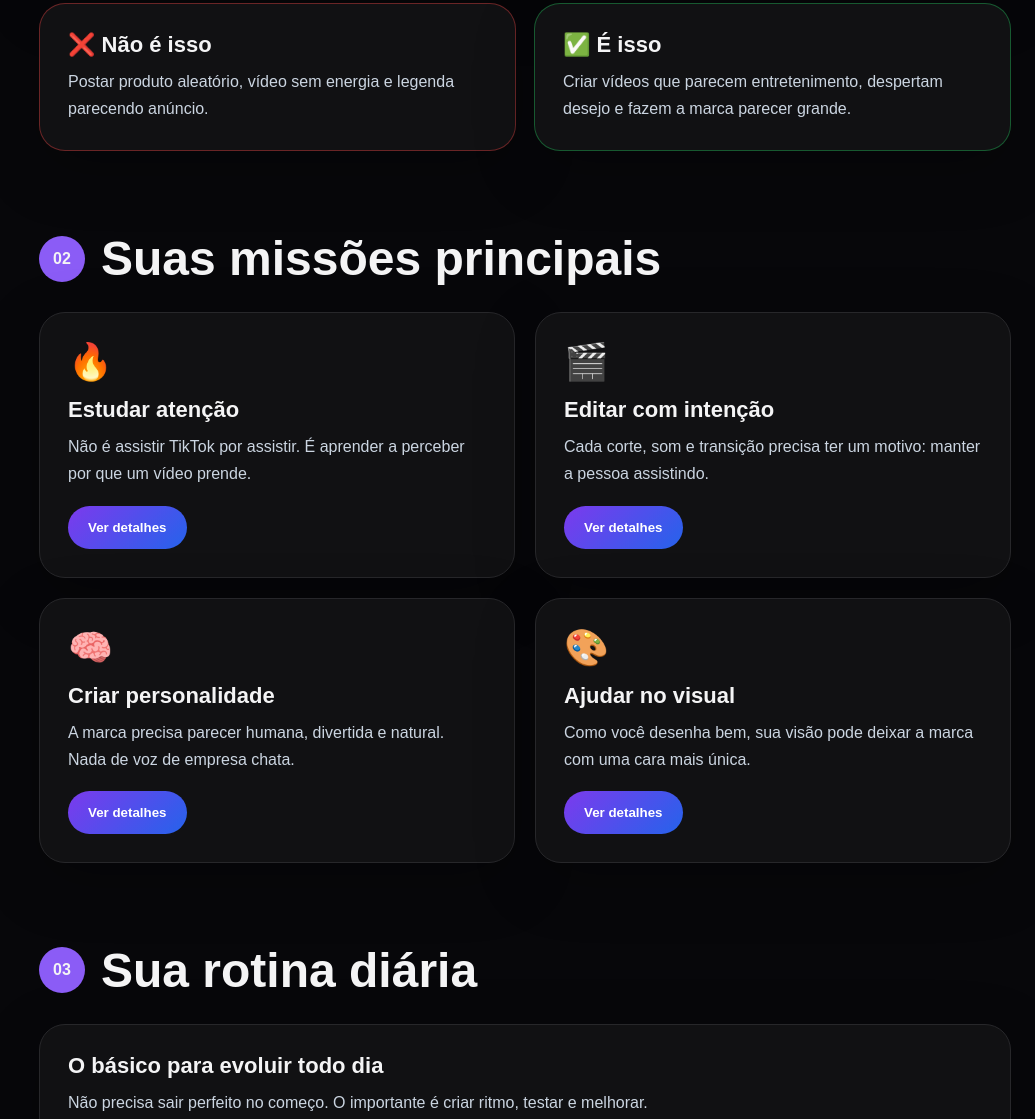
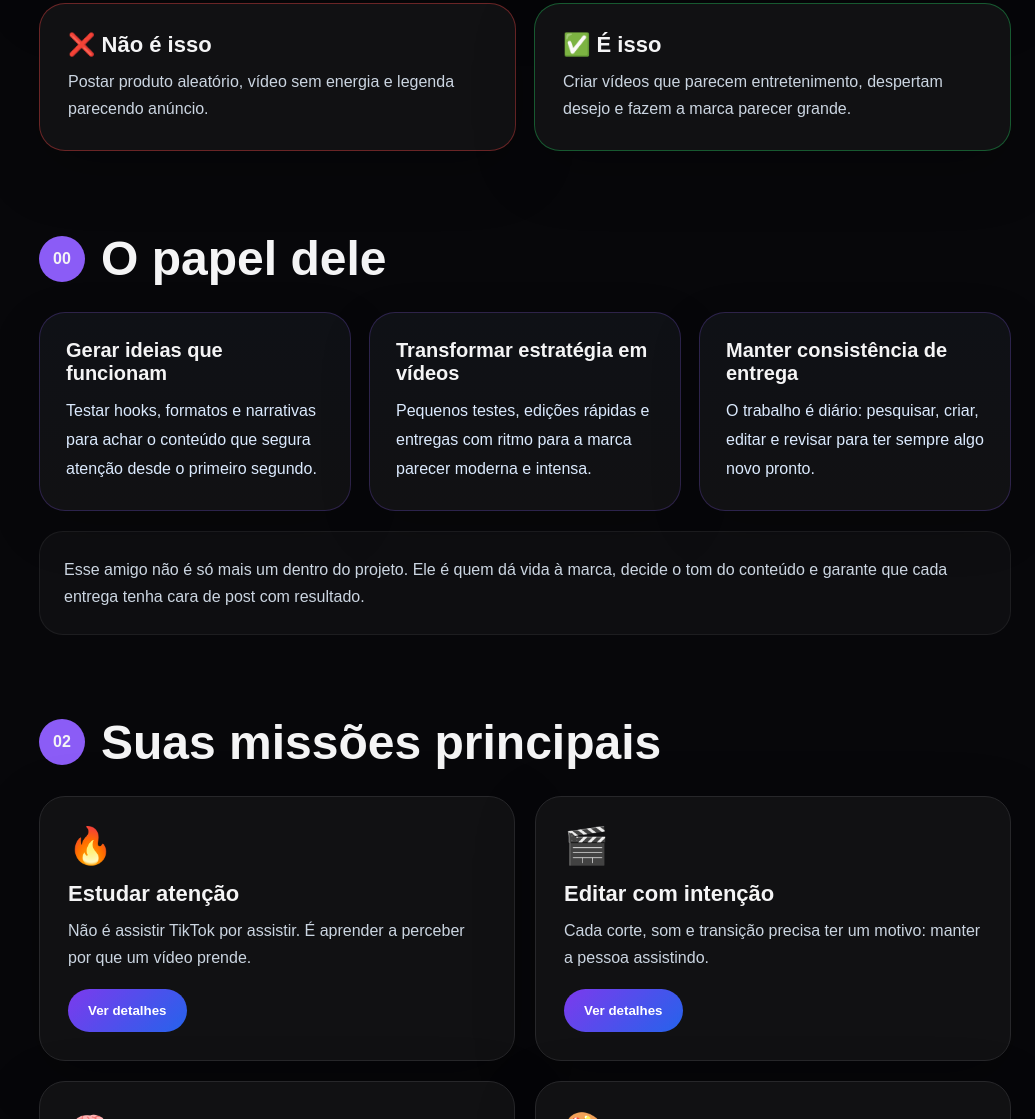
Before and after one commit to Alexcode0102/demonstration, a plain HTML site: page index.html in a window 1280 px wide. Shown: the part 1115-2234 px from the top of the page, without its empty margins (245-1280 px from the left). Drawn offline with Linux system fonts and the light colour scheme.

Commit message:
atualizacao1

```diff
--- a/css/style.css
+++ b/css/style.css
@@ -243,6 +243,43 @@ button:hover {
   font-size: 30px;
 }
 
+.role-grid {
+  display: grid;
+  grid-template-columns: repeat(3, minmax(0, 1fr));
+  gap: 18px;
+  margin-top: 18px;
+}
+
+.role-card {
+  background: linear-gradient(180deg, #0f1116, #111113);
+  border: 1px solid rgba(139,92,246,.24);
+  border-radius: 26px;
+  padding: 26px;
+  box-shadow: 0 18px 50px rgba(0,0,0,.18);
+}
+
+.role-card h3 {
+  font-size: 20px;
+  margin-bottom: 12px;
+}
+
+.role-card p {
+  color: #dbeafe;
+  line-height: 1.8;
+}
+
+.role-detail {
+  margin-top: 20px;
+  padding: 24px;
+  background: rgba(255,255,255,.03);
+  border: 1px solid rgba(255,255,255,.06);
+  border-radius: 24px;
+}
+
+.role-detail p {
+  max-width: 900px;
+}
+
 .split {
   display: grid;
   grid-template-columns: 1fr 1fr;
@@ -416,14 +453,16 @@ input {
 
   .missions,
   .tools-grid,
-  .split {
+  .split,
+  .role-grid {
     grid-template-columns: 1fr;
   }
 
   .mission-card,
   .tool-card,
   .vision-card,
-  .routine-card {
+  .routine-card,
+  .role-card {
     padding: 24px;
   }
 
--- a/index.html
+++ b/index.html
@@ -38,14 +38,13 @@
   <main class="app">
     <section id="inicio" class="hero">
       <span class="tag">📱 Seu painel no projeto</span>
-      <h1>Você não vai só ajudar. Você vai construir essa marca comigo.</h1>
+      <h1>Ele não vai só criar. Vai fazer a marca parecer grande todo dia.</h1>
       <p>
-        Eu vou cuidar da estrutura, loja, fornecedores, anúncios e parte técnica.
-        Você vai cuidar da parte que faz as pessoas prestarem atenção:
-        conteúdo, criatividade, edição, estética e energia.
+        Eu cuido da estrutura e da estratégia. Ele entrega a parte que prende:
+        ideias, edição, ritmo, estética e a energia certa para cada post.
       </p>
       <div class="hero-actions">
-        <a href="#visao" class="btn">Entender a visão</a>
+        <a href="#papel" class="btn">Ver seu papel</a>
         <a href="#rotina" class="btn ghost">Ver sua rotina</a>
       </div>
     </section>
@@ -77,6 +76,35 @@
           <h3>✅ É isso</h3>
           <p>Criar vídeos que parecem entretenimento, despertam desejo e fazem a marca parecer grande.</p>
         </div>
+      </div>
+    </section>
+
+    <section id="papel" class="section role-section">
+      <div class="section-title">
+        <span>00</span>
+        <h2>O papel dele</h2>
+      </div>
+
+      <div class="role-grid">
+        <article class="role-card">
+          <h3>Gerar ideias que funcionam</h3>
+          <p>Testar hooks, formatos e narrativas para achar o conteúdo que segura atenção desde o primeiro segundo.</p>
+        </article>
+        <article class="role-card">
+          <h3>Transformar estratégia em vídeos</h3>
+          <p>Pequenos testes, edições rápidas e entregas com ritmo para a marca parecer moderna e intensa.</p>
+        </article>
+        <article class="role-card">
+          <h3>Manter consistência de entrega</h3>
+          <p>O trabalho é diário: pesquisar, criar, editar e revisar para ter sempre algo novo pronto.</p>
+        </article>
+      </div>
+
+      <div class="role-detail">
+        <p>
+          Esse amigo não é só mais um dentro do projeto. Ele é quem dá vida à marca,
+          decide o tom do conteúdo e garante que cada entrega tenha cara de post com resultado.
+        </p>
       </div>
     </section>
 
@@ -171,7 +199,8 @@
         <div>
           <h3>O básico para evoluir todo dia</h3>
           <p>
-            Não precisa sair perfeito no começo. O importante é criar ritmo, testar e melhorar.
+            Não precisa sair perfeito no começo. O trabalho dele é executar testes rápidos,
+            aprender com cada vídeo e melhorar a cada publicação.
           </p>
         </div>
 
@@ -179,8 +208,8 @@
           <label><input type="checkbox" /> Pesquisar 10 vídeos do nicho</label>
           <label><input type="checkbox" /> Salvar 3 hooks fortes</label>
           <label><input type="checkbox" /> Criar 2 ideias de vídeo</label>
-          <label><input type="checkbox" /> Editar 1 vídeo</label>
-          <label><input type="checkbox" /> Anotar o que funcionou</label>
+          <label><input type="checkbox" /> Editar 1 vídeo com ritmo e energia</label>
+          <label><input type="checkbox" /> Revisar o resultado e anotar o melhor ponto</label>
           <label><input type="checkbox" /> Separar 1 melhoria para amanhã</label>
         </div>
 
@@ -263,8 +292,8 @@
     <section class="final">
       <h2>Resumo direto</h2>
       <p>
-        Minha parte é construir a estrutura. Sua parte é gerar atenção.
-        Se a gente juntar organização com conteúdo forte, isso pode virar algo muito maior.
+        Minha parte é construir a estrutura. O trabalho dele é criar atenção, manter ritmo
+        e entregar conteúdo que faça a marca parecer maior e mais confiável.
       </p>
     </section>
   </main>
```
